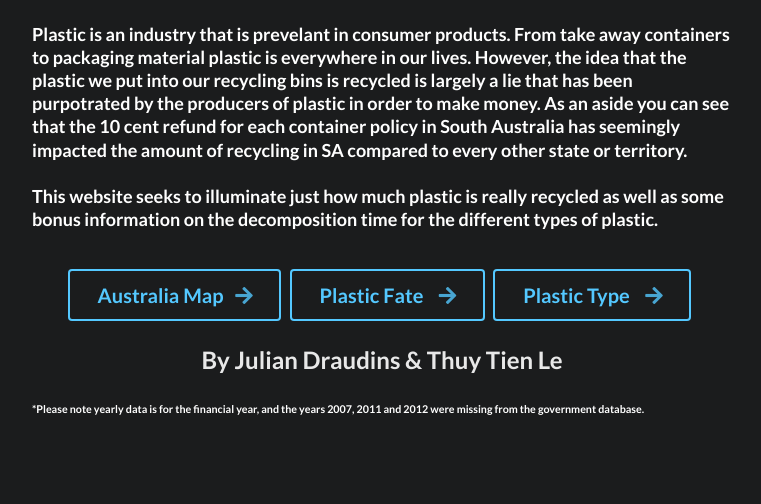
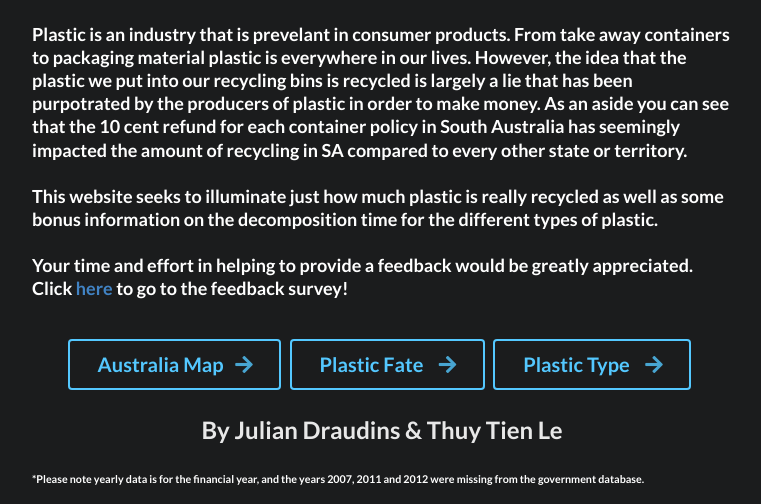
Before and after one commit to uu3it/DataVisProject, a plain HTML site: page index.html in a window 1280 px wide. Shown: the part 296-800 px from the top of the page, without its empty margins (258-1019 px from the left). Drawn offline with nearby package versions, Linux system fonts and the light colour scheme.

Commit message:
updated survey link

```diff
--- a/index.html
+++ b/index.html
@@ -46,7 +46,10 @@
 					in order to make money. As an aside you can see that the 10 cent refund for each container policy in South Australia has seemingly impacted the amount of recycling in SA compared to every
 					other state or territory.
 					<br><br>
-					This website seeks to illuminate just how much plastic is really recycled as well as some bonus information on the decomposition time for the different types of plastic.</h3>
+					This website seeks to illuminate just how much plastic is really recycled as well as some bonus information on the decomposition time for the different types of plastic.
+					<br><br>
+					Your time and effort in helping to provide a feedback would be greatly appreciated. Click <a href="https://forms.gle/sXVMSr5tk4PiiBeQ6" target="_blank">here </a> to go to the feedback survey!
+				</h3>
 
 				<br>
 
```
